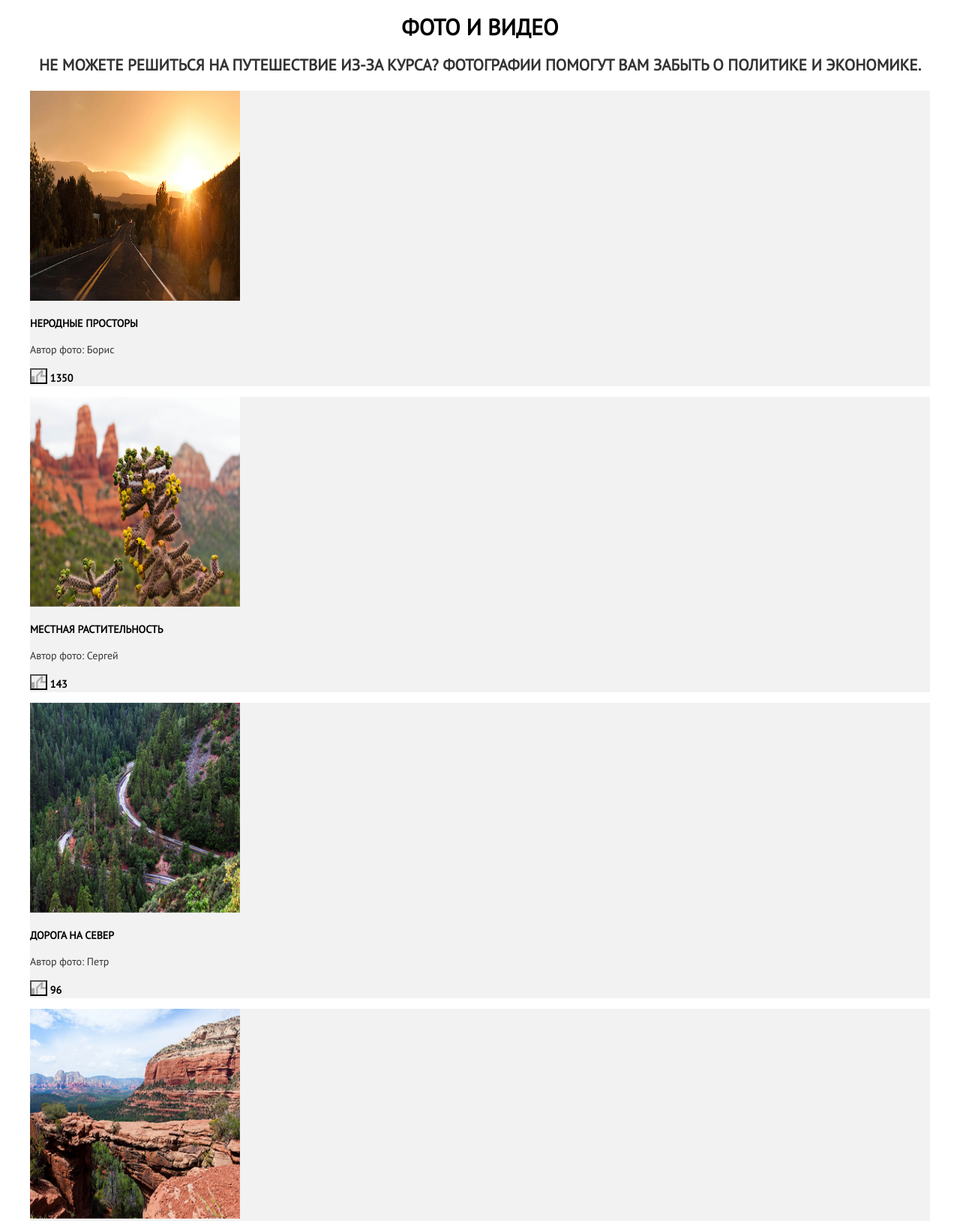
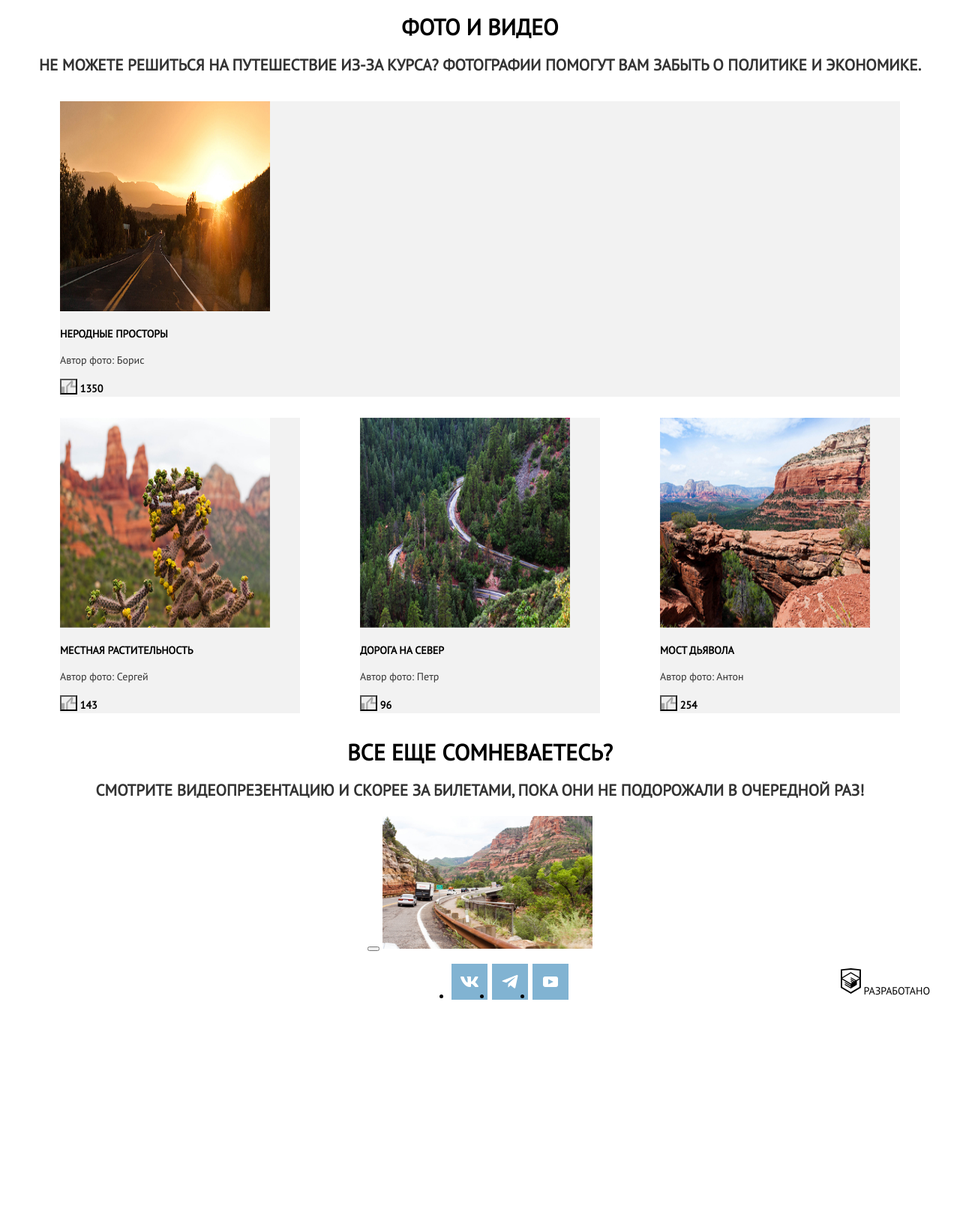
Before and after one commit to htmlacademy-adaptive/2056169-sedona-26, a website: page source/catalog.html in a window 1280 px wide. Shown: the part 576-2204 px from the top of the page at 75% size. After the commit the page ends 1929 px from the top, so only its background shows below. Drawn offline with nearby package versions, Linux system fonts and the light colour scheme; files that its build step writes are made by us from their sources.

Commit message:
Добавляет сетку

```diff
--- a/source/catalog.html
+++ b/source/catalog.html
@@ -24,7 +24,7 @@
         <li class="main-nav__item">
           <a class="main-nav__link main-nav__link--current"> Фото и видео </a>
         </li>
-        <li class="main-nav__list-item">
+        <li class="main-nav__item">
           <a class="main-nav__link" href="form.html"> Форма отзыва </a>
         </li>
         <li class="main-nav__item">
@@ -46,7 +46,7 @@
       <p class="catalog__description">Не можете решиться на путешествие
         из-за курса? Фотографии помогут вам забыть о политике и экономике.
       </p>
-
+      <div class="catalog__item-wrapper">
         <figure class="catalog__item catalog__item--main">
           <img src="/img/content/photo-desktop-1.jpg" width="280" height="280" alt="Неродные просторы." />
           <figcaption>
@@ -86,6 +86,7 @@
             <span class="catalog__like">254</span>
           </figcaption>
         </figure>
+      </div>
     </section>
     <section class="presentation">
       <h2 class="presentation__title">Все еще сомневаетесь?</h2>
@@ -99,7 +100,7 @@
     </section>
     <footer class="footer">
       <div class="footer__wrapper">
-        <span class="footer__hash">#visitsedona</span>
+        <span class="footer__hash"></span>
 
         <div class="footer__social social">
           <ul class="social__list">
@@ -118,7 +119,7 @@
                     </clipPath>
                   </defs>
                 </svg>
-                Мы в Вконтакте
+                <span class="visually-hidden">Мы в Вконтакте</span>
               </a>
             </li>
             <li class="social__item">
@@ -129,7 +130,7 @@
                     d="M34.4393 16.6223L31.2705 31.566C31.0313 32.6205 30.408 32.883 29.5223 32.3865L24.6938 28.8285L22.3643 31.0695C22.1063 31.3275 21.891 31.5428 21.3938 31.5428L21.741 26.6258L30.6893 18.54C31.0785 18.1935 30.6045 18.0008 30.0848 18.348L19.0223 25.314L14.2598 23.823C13.224 23.4998 13.2053 22.7873 14.4758 22.29L33.1035 15.1133C33.966 14.79 34.7205 15.3053 34.4393 16.623V16.6223Z"
                     fill="white" />
                 </svg>
-                Мы в Телеграме
+                <span class="visually-hidden">Мы в Телеграме</span>
               </a>
             </li>
             <li class="social__item">
@@ -140,7 +141,7 @@
                     d="M31.1813 17H16.8133C15.3062 17 14 18.3 14 19.8V28.1C14 29.7 15.3062 31 16.8133 31H31.1813C32.7889 31 33.9946 29.7 33.9946 28.2V19.8C34.095 18.3 32.7889 17 31.1813 17ZM21.0333 27.4V20.6L27.8656 24L21.0333 27.4Z"
                     fill="white" />
                 </svg>
-                Мы в Ютубе
+                <span class="visually-hidden">Мы в Ютубе</span>
               </a>
             </li>
           </ul>
--- a/source/less/blocks/catalog.less
+++ b/source/less/blocks/catalog.less
@@ -13,6 +13,35 @@
   line-height: 26px;
   text-transform: uppercase;
   text-align: center;
+}
+
+.catalog__item-wrapper {
+  display: flex;
+  flex-direction: column;
+
+  @media (min-width: @tablet-width) {
+    display: grid;
+    grid-template-columns: repeat(2, 324px);
+    margin: 0 auto;
+    padding: 0;
+  }
+
+  @media (min-width: @desktop-width) {
+    display: grid;
+    grid-template-columns: repeat(3, 400px);
+    margin: 0 auto;
+    padding: 0;
+  }
+}
+
+.catalog__item--main {
+  @media (min-width: @tablet-width) {
+    grid-column: span 2;
+  }
+
+  @media (min-width: @desktop-width) {
+    grid-column: span 3;
+  }
 }
 
 .catalog__item {
--- a/source/less/blocks/page__body.less
+++ b/source/less/blocks/page__body.less
@@ -8,4 +8,13 @@
   line-height: 21px;
   color: @color-black;
   background-color: @color-white;
+  width: @mobile-width;
+
+  @media (min-width: @tablet-width) {
+    width: @tablet-width;
+  }
+
+  @media (min-width: @desktop-width) {
+    width: @desktop-width;
+  }
 }
--- a/source/less/blocks/presentation.less
+++ b/source/less/blocks/presentation.less
@@ -1,5 +1,6 @@
 .presentation {
   text-transform: uppercase;
+  text-align: center;
 }
 
 .presentation__title {
```
Also changed, not shown: source/form.html (+4 -4 lines). Lines whose indentation alone changed are shown as unchanged.
